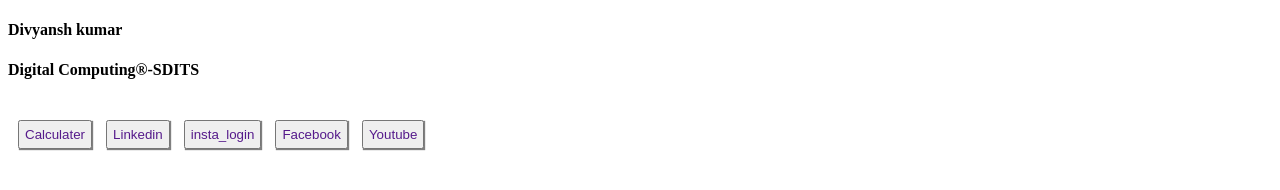
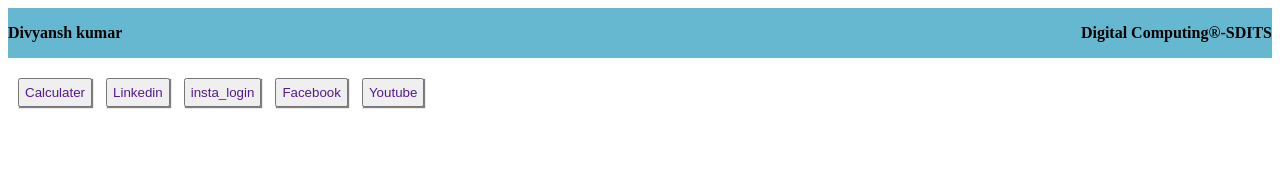
Before and after one commit to DivyanshKumar123/Digital_computing_task-, a plain HTML site: page index.html in a window 1280 px wide. Drawn offline with Linux system fonts and the light colour scheme.

Commit message:
Update index.html

```diff
--- a/index.html
+++ b/index.html
@@ -6,7 +6,7 @@
     <title>Document</title>
     <style>
 
-        header{
+        div{
             display: flex;
             justify-content: space-between;
             align-items: center;
```
